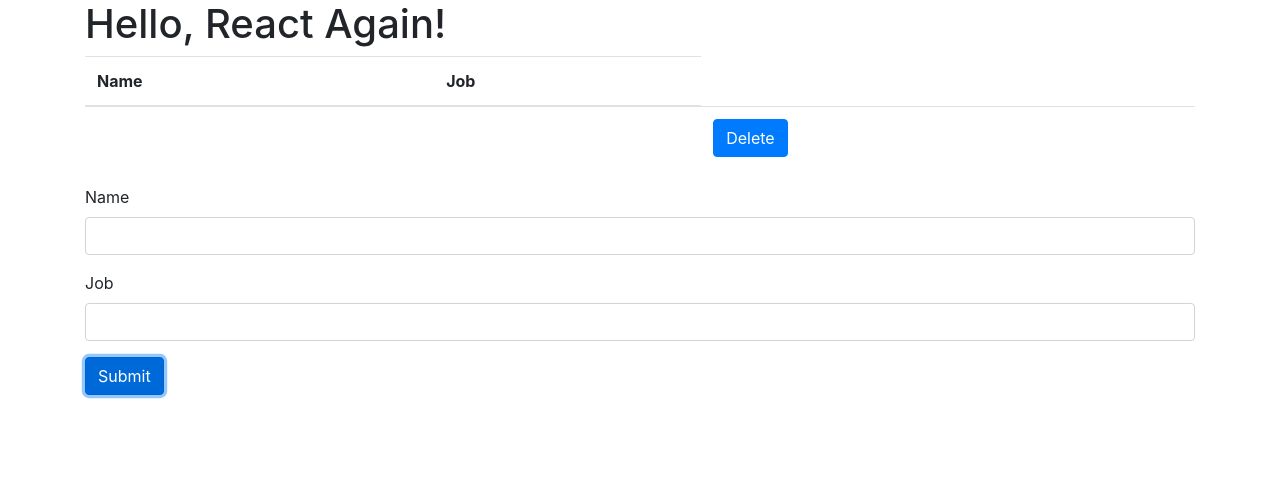
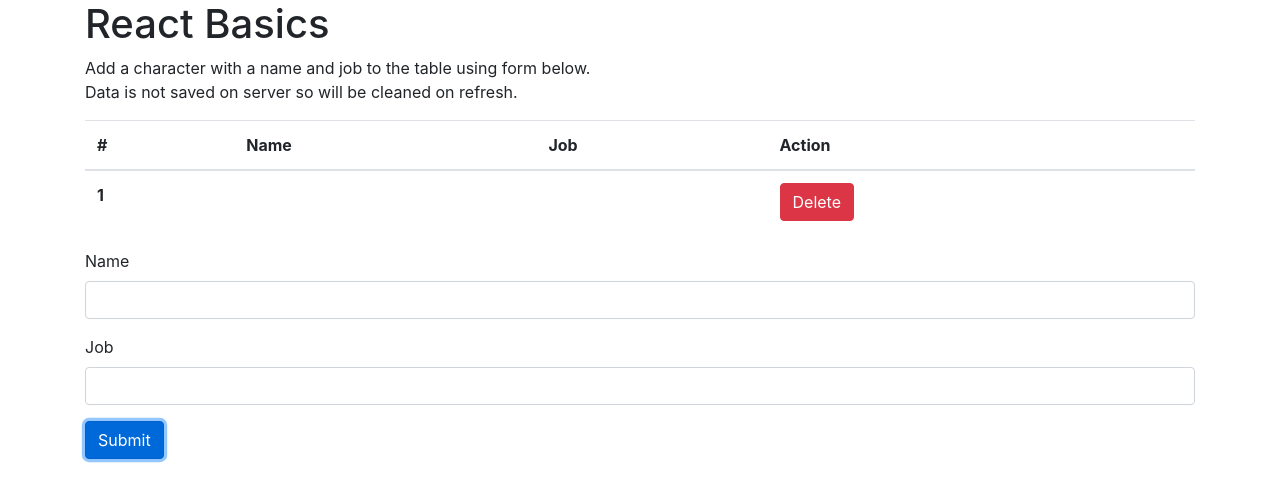
Before and after one commit to Mayankipsa/react-basics, a React (Create React App) app: page / in a window 1280 px wide. Both pictures are taken after a click on the button "Submit". Shown: the top 502 px of the page. Built offline with nearby package versions, Linux system fonts and the light colour scheme.

Commit message:
Updated Styles using BootStrap

```diff
--- a/src/App.js
+++ b/src/App.js
@@ -31,7 +31,9 @@ class App extends Component {
 
     return (
       <div className="container">
-        <h1>Hello, React Again!</h1>
+        <h1>React Basics</h1>
+        <p>Add a character with a name and job to the table using form below.
+        <br/>Data is not saved on server so will be cleaned on refresh.</p>
         <Table charactersData={characters} removeCharacter={this.removeCharacter}></Table>
         <Form handleSubmit={this.handleSubmit} />
       </div>
--- a/src/Table.js
+++ b/src/Table.js
@@ -18,8 +18,10 @@ const TableHeader = () => {
     return (
         <thead>
             <tr>
-                <th>Name</th>
-                <th>Job</th>
+                <th scope="col">#</th>
+                <th scope="col">Name</th>
+                <th scope="col">Job</th>
+                <th scope="col">Action</th>
             </tr>
         </thead>
     )
@@ -30,10 +32,11 @@ const TableBody = (props) => {
     const rows = props.charactersData.map((row, index) => {
         return (
             <tr key={index}>
+                <th scope="row">{index+1}</th>
                 <td>{row.name}</td>
                 <td>{row.job}</td>
                 <td>
-                    <button className='btn btn-primary' onClick={() => props.removeCharacter(index)}>Delete</button>
+                    <button className='btn btn-danger' onClick={() => props.removeCharacter(index)}>Delete</button>
                 </td>
             </tr>
         )
```
